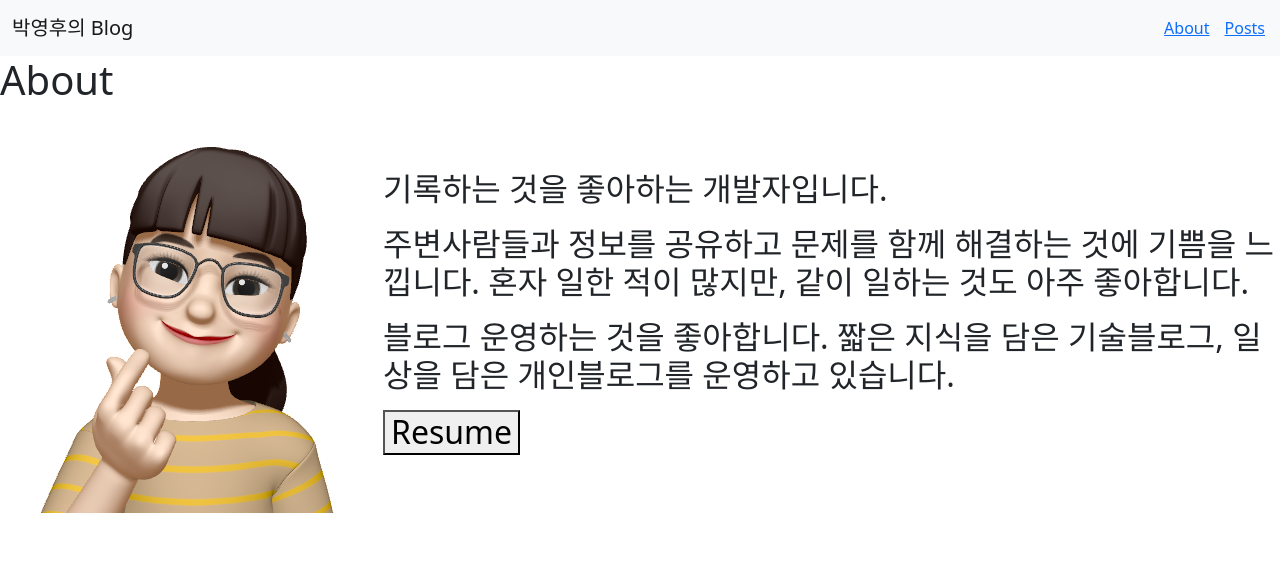
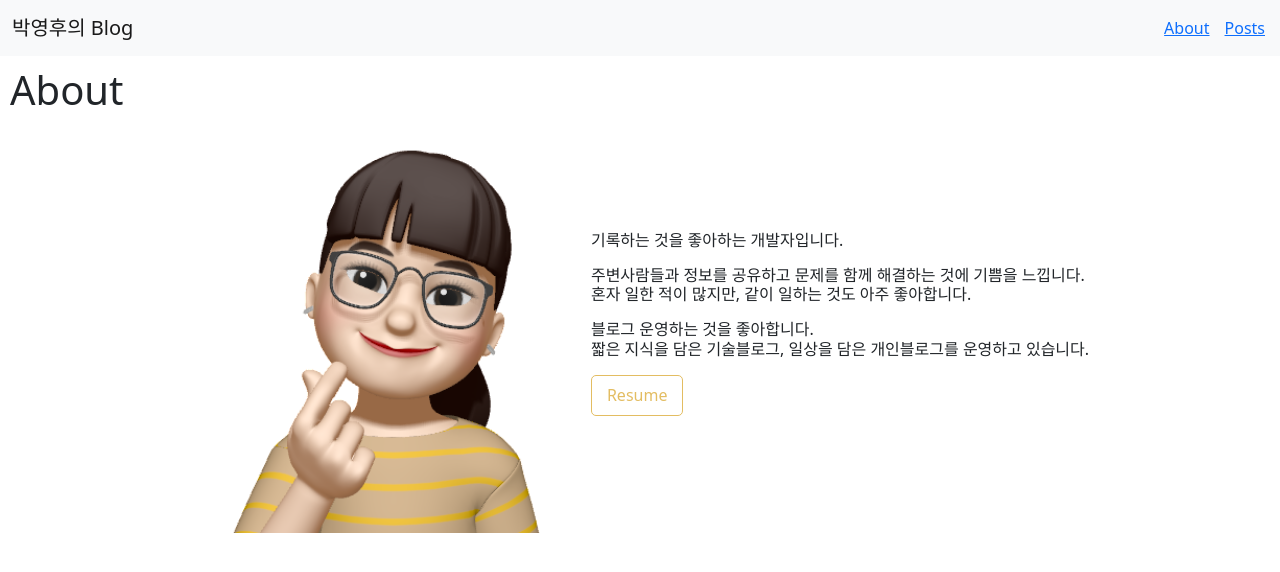
Before and after one commit to peachhhhyyyy/techblog, a Next.js app: page /about in a window 1280 px wide. Shown: the top 572 px of the page. Built offline with nearby package versions, Linux system fonts and the light colour scheme.

Commit message:
about 부분 일부 수정

```diff
--- a/pages/about.js
+++ b/pages/about.js
@@ -14,9 +14,8 @@ export default function Homepage() {
         <Navigation />
 
         <div className="about-container">
-          <div className="profile">
-            <h1>About</h1>
-            <h2 className="profile-area">
+            <h1 className="about-title">About</h1>
+            <h2 className="about-area">
               <figure>
                 <Image
                   alt="parkyeonghoo mimoticon"
@@ -30,13 +29,12 @@ export default function Homepage() {
                 />
                 <figcaption>
                   <p>기록하는 것을 좋아하는 개발자입니다.</p>
-                  <p>주변사람들과 정보를 공유하고 문제를 함께 해결하는 것에 기쁨을 느낍니다. 혼자 일한 적이 많지만, 같이 일하는 것도 아주 좋아합니다.</p>
-                  <p>블로그 운영하는 것을 좋아합니다. 짧은 지식을 담은 기술블로그, 일상을 담은 개인블로그를 운영하고 있습니다.</p>
-                  <button>Resume</button>
+                  <p>주변사람들과 정보를 공유하고 문제를 함께 해결하는 것에 기쁨을 느낍니다.<br></br>혼자 일한 적이 많지만, 같이 일하는 것도 아주 좋아합니다.</p>
+                  <p>블로그 운영하는 것을 좋아합니다.<br></br>짧은 지식을 담은 기술블로그, 일상을 담은 개인블로그를 운영하고 있습니다.</p>
+                  <button type="button" className="button button-point">Resume</button>
                 </figcaption>
               </figure>
             </h2>
-          </div>
         </div>
       </div>
     );
--- a/styles/about.css
+++ b/styles/about.css
@@ -1,5 +1,22 @@
-.profile-area figure {
+.about-title {
+    margin: 10px 0 0 10px;
+}
+.about-area figure {
     display: flex;
     justify-content: center;
     align-items: center;
 }
+.about-area figcaption {
+    font-size: 1rem;
+}
+.button {
+    padding: 10px 15px;
+    border-radius: 5px;
+    background: transparent;
+    border: 1px #000 solid;
+    color: #000;
+}
+.button-point {
+    border: 1px #E3BD62 solid;
+    color: #E3BD62;
+}
```
